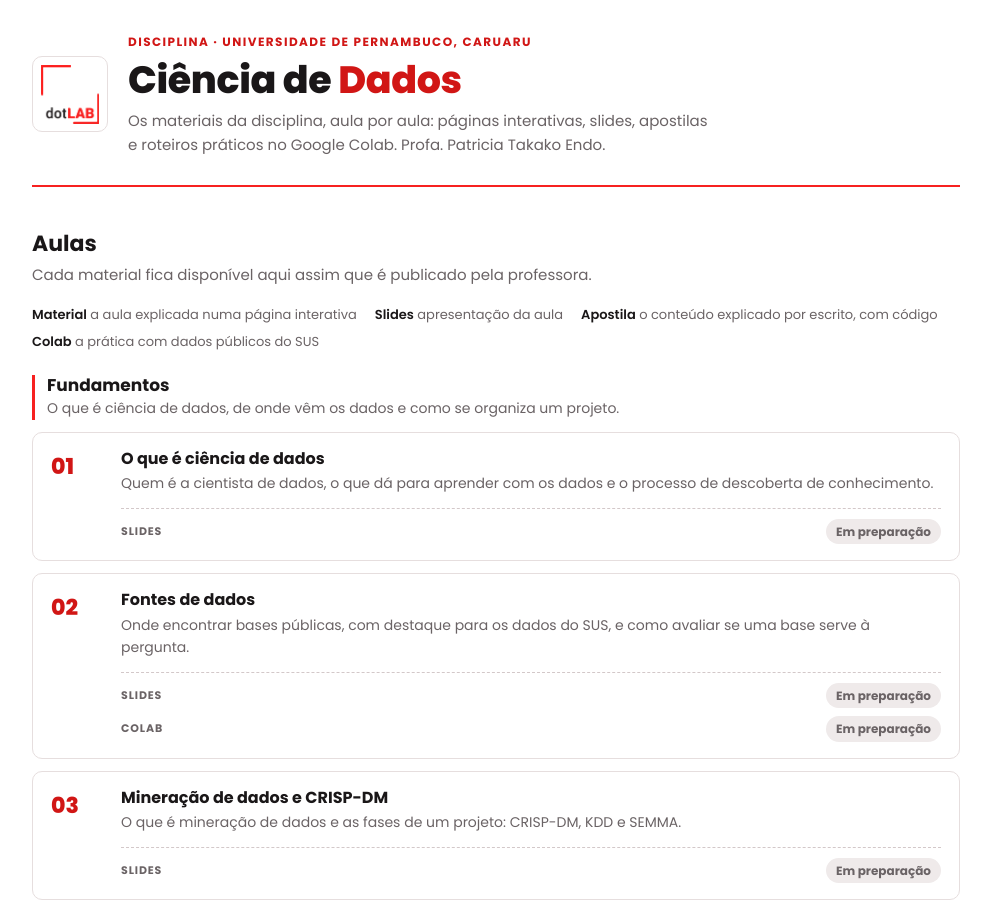
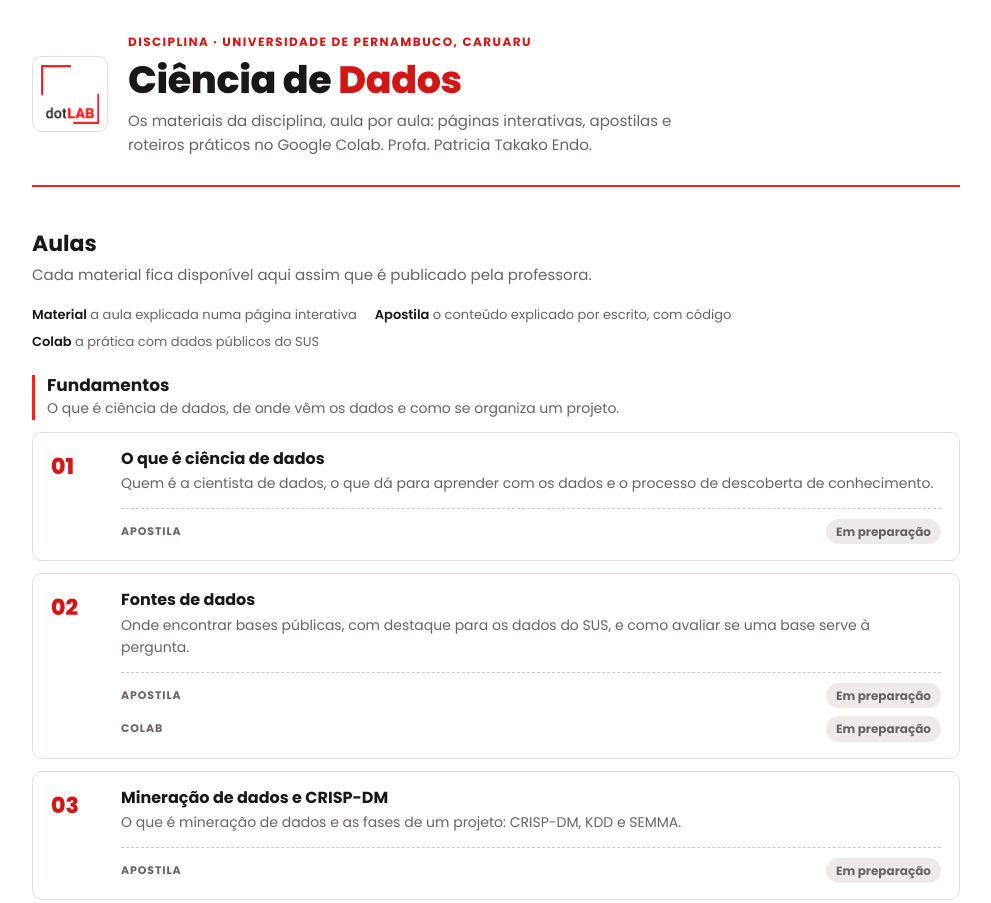
Before and after one commit to patriciaendo-git/ciencia-dados, a plain HTML site: page index.html in a window 1280 px wide. Shown: the top 903 px of the page, without its empty margins (144-1135 px from the left). Drawn offline with Linux system fonts and the light colour scheme.

Commit message:
Add files via upload

```diff
--- a/index.html
+++ b/index.html
@@ -73,14 +73,14 @@ footer{margin-top:56px;padding-top:18px;border-top:1px solid var(--line);display
     <div class="txt">
       <div class="eyebrow">Disciplina · Universidade de Pernambuco, Caruaru</div>
       <h1>Ciência de <em>Dados</em></h1>
-      <p class="lede">Os materiais da disciplina, aula por aula: páginas interativas, slides, apostilas e roteiros práticos no Google Colab. Profa. Patricia Takako Endo.</p>
+      <p class="lede">Os materiais da disciplina, aula por aula: páginas interativas, apostilas e roteiros práticos no Google Colab. Profa. Patricia Takako Endo.</p>
     </div>
   </header>
 
   <section aria-labelledby="aulas">
     <h2 id="aulas">Aulas</h2>
     <p class="sub">Cada material fica disponível aqui assim que é publicado pela professora.</p>
-    <div class="legend"><span><b>Material</b> a aula explicada numa página interativa</span><span><b>Slides</b> apresentação da aula</span><span><b>Apostila</b> o conteúdo explicado por escrito, com código</span><span><b>Colab</b> a prática com dados públicos do SUS</span></div>
+    <div class="legend"><span><b>Material</b> a aula explicada numa página interativa</span><span><b>Apostila</b> o conteúdo explicado por escrito, com código</span><span><b>Colab</b> a prática com dados públicos do SUS</span></div>
     <div class="grupos" id="lista"></div>
     <p class="note">Os exemplos e as práticas usam dados públicos do SUS e casos dos projetos do dotLAB.</p>
   </section>
@@ -89,22 +89,22 @@ footer{margin-top:56px;padding-top:18px;border-top:1px solid var(--line);display
 </div>
 
 <script>
-/* Para publicar um material: preencha, dentro da aula, material / slides / apostila / colab com
+/* Para publicar um material: preencha, dentro da aula, material / apostila / colab com
    {arq:"aulas/<aula>/<arquivo>.pdf", pag:14, ver:"Versão 1.0 · novembro de 2026"}
    (página interativa: {pagina:"aulas/<aula>/index.html", ver:"..."})
    (no Colab, use {link:"https://colab.research.google.com/...", ver:"..."}).
    Material sem arquivo aparece como "Em preparação". Use null para "não se aplica". */
 const AULAS = [
-  {n:"01", t:"O que é ciência de dados", d:"Quem é a cientista de dados, o que dá para aprender com os dados e o processo de descoberta de conhecimento.", slides:{}, apostila:null, colab:null},
-  {n:"02", t:"Fontes de dados", d:"Onde encontrar bases públicas, com destaque para os dados do SUS, e como avaliar se uma base serve à pergunta.", slides:{}, apostila:null, colab:{}},
-  {n:"03", t:"Mineração de dados e CRISP-DM", d:"O que é mineração de dados e as fases de um projeto: CRISP-DM, KDD e SEMMA.", slides:{}, apostila:null, colab:null},
-  {n:"04", t:"Introdução ao aprendizado de máquina I", d:"Conceitos, tipos de aprendizado (supervisionado, não supervisionado e por reforço) e tipos de dados.", slides:{}, apostila:null, colab:null},
-  {n:"05", t:"Introdução ao aprendizado de máquina II", d:"Treino, validação e teste; validação cruzada; subajuste e sobreajuste.", slides:{}, apostila:null, colab:{}},
-  {n:"06", t:"Árvore de decisão", d:"Entropia, ganho de informação, construção da árvore passo a passo e poda.", material:{pagina:"aulas/arvore-de-decisao/index.html", ver:"Versão 1.0 · novembro de 2026"}, slides:{arq:"aulas/arvore-de-decisao/arvore-de-decisao-slides.pptx", pag:28, ver:"Versão 1.0 · novembro de 2026"}, apostila:{arq:"aulas/arvore-de-decisao/arvore-de-decisao-apostila.pdf", pag:14, ver:"Versão 1.0 · novembro de 2026"}, colab:{}},
-  {n:"07", t:"Random Forest e AdaBoost", d:"Comitês de modelos: bagging, boosting e stacking.", slides:{}, apostila:null, colab:null},
-  {n:"08", t:"kNN", d:"Classificação pelos vizinhos mais próximos: distâncias e escolha de k.", slides:{}, apostila:null, colab:null},
-  {n:"09", t:"SVM", d:"Hiperplano, margem, vetores de suporte e kernels.", slides:{}, apostila:null, colab:null},
-  {n:"10", t:"k-means", d:"Agrupamento passo a passo e escolha do número de grupos.", slides:{}, apostila:null, colab:null}
+  {n:"01", t:"O que é ciência de dados", d:"Quem é a cientista de dados, o que dá para aprender com os dados e o processo de descoberta de conhecimento.", apostila:{}, colab:null},
+  {n:"02", t:"Fontes de dados", d:"Onde encontrar bases públicas, com destaque para os dados do SUS, e como avaliar se uma base serve à pergunta.", apostila:{}, colab:{}},
+  {n:"03", t:"Mineração de dados e CRISP-DM", d:"O que é mineração de dados e as fases de um projeto: CRISP-DM, KDD e SEMMA.", apostila:{}, colab:null},
+  {n:"04", t:"Introdução ao aprendizado de máquina I", d:"Conceitos, tipos de aprendizado (supervisionado, não supervisionado e por reforço) e tipos de dados.", apostila:{}, colab:null},
+  {n:"05", t:"Introdução ao aprendizado de máquina II", d:"Treino, validação e teste; validação cruzada; subajuste e sobreajuste.", apostila:{}, colab:{}},
+  {n:"06", t:"Árvore de decisão", d:"Entropia, ganho de informação, construção da árvore passo a passo e poda.", material:{pagina:"aulas/arvore-de-decisao/index.html", ver:"Versão 1.0 · novembro de 2026"}, apostila:{arq:"aulas/arvore-de-decisao/arvore-de-decisao-apostila.pdf", pag:14, ver:"Versão 1.0 · novembro de 2026"}, colab:{}},
+  {n:"07", t:"Random Forest e AdaBoost", d:"Comitês de modelos: bagging, boosting e stacking.", apostila:{}, colab:null},
+  {n:"08", t:"kNN", d:"Classificação pelos vizinhos mais próximos: distâncias e escolha de k.", apostila:{}, colab:null},
+  {n:"09", t:"SVM", d:"Hiperplano, margem, vetores de suporte e kernels.", apostila:{}, colab:null},
+  {n:"10", t:"k-means", d:"Agrupamento passo a passo e escolha do número de grupos.", apostila:{}, colab:null}
 ];
 const GRUPOS = [
   {t:"Fundamentos", d:"O que é ciência de dados, de onde vêm os dados e como se organiza um projeto.", ns:["01","02","03"]},
@@ -112,13 +112,13 @@ const GRUPOS = [
   {t:"Classificação", d:"Algoritmos de aprendizado supervisionado, do mais simples aos comitês de modelos.", ns:["06","07","08","09"]},
   {t:"Agrupamento", d:"Aprendizado não supervisionado: encontrar grupos nos dados.", ns:["10"]}
 ];
-const TIPOS = [["material","Material"],["slides","Slides"],["apostila","Apostila"],["colab","Colab"]];
+const TIPOS = [["material","Material"],["apostila","Apostila"],["colab","Colab"]];
 
 function preencher(box, m, tipo){
   if(m.pagina){
     const v=(m.ver||"").match(/Versão\s*([\d.]+)/);
     box.innerHTML=`<span class="meta2"></span><a class="btn pri">Abrir</a>`;
-    box.querySelector(".meta2").textContent="Página interativa"+(v?` · versão ${v[1]}`:"");
+    box.querySelector(".meta2").textContent=(tipo==="apresentacao"?"Slides interativos":"Página interativa")+(v?` · versão ${v[1]}`:"");
     box.querySelector("a").href=m.pagina;
     return true;
   }
```
Also changed, not shown: 1 other file.
